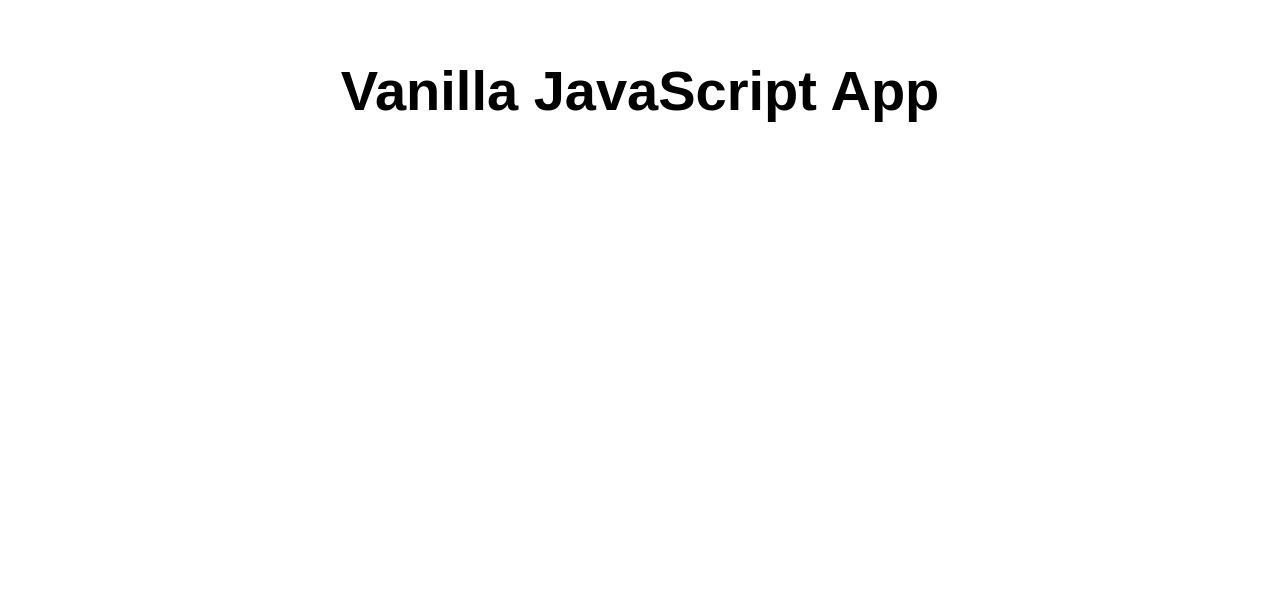
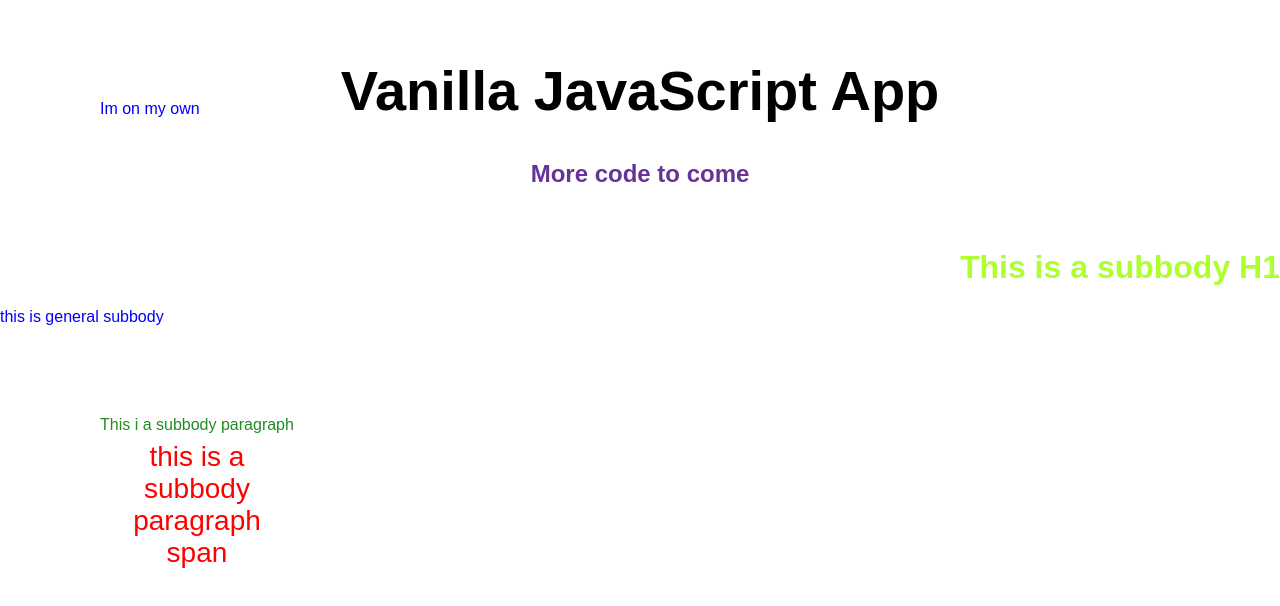
Before and after one commit to dk-moelgaard75/uge4, a plain HTML site: page index.html in a window 1280 px wide. Drawn offline with Linux system fonts and the light colour scheme.

Commit message:
Small changes to index and css

```diff
--- a/index.html
+++ b/index.html
@@ -11,7 +11,23 @@
 <body>
   <main>
     <h1>Vanilla JavaScript App</h1>
+      <h2>More code to come</h2>
   </main>
+  <subbody>
+      <h1>
+          This is a subbody H1
+      </h1>
+      this is general subbody
+      <p>
+          This i a subbody paragraph<br />
+          <span>
+              this is a subbody paragraph span
+          </span>
+          <div class="ImOnMyOwn">
+              Im on my own
+          </div>
+      </p>
+  </subbody>
 </body>
 
 </html>
--- a/styles.css
+++ b/styles.css
@@ -19,3 +19,36 @@ main > h1 {
   text-align: center;
   font-size: 3.5em;
 }
+main > h2 {
+    text-align: center;
+    font-size: 1.5em;
+    color: rebeccapurple;
+}
+subbody > h1 {
+    text-align: right;
+    color:greenyellow;
+}
+subbody > p {
+    position: absolute;
+    left: 100px;
+    top: 400px;
+    text-align: left;
+    color: forestgreen;
+}
+    subbody > p > span {
+        position: absolute;
+        display: block;
+        top: 25px;
+        text-align: center;
+        color: red;
+        font-size: 28px;
+    }
+
+subbody {
+    color: blue;
+}
+.ImOnMyOwn {
+    position: absolute;
+    left: 100px;
+    top: 100px;
+}
```
